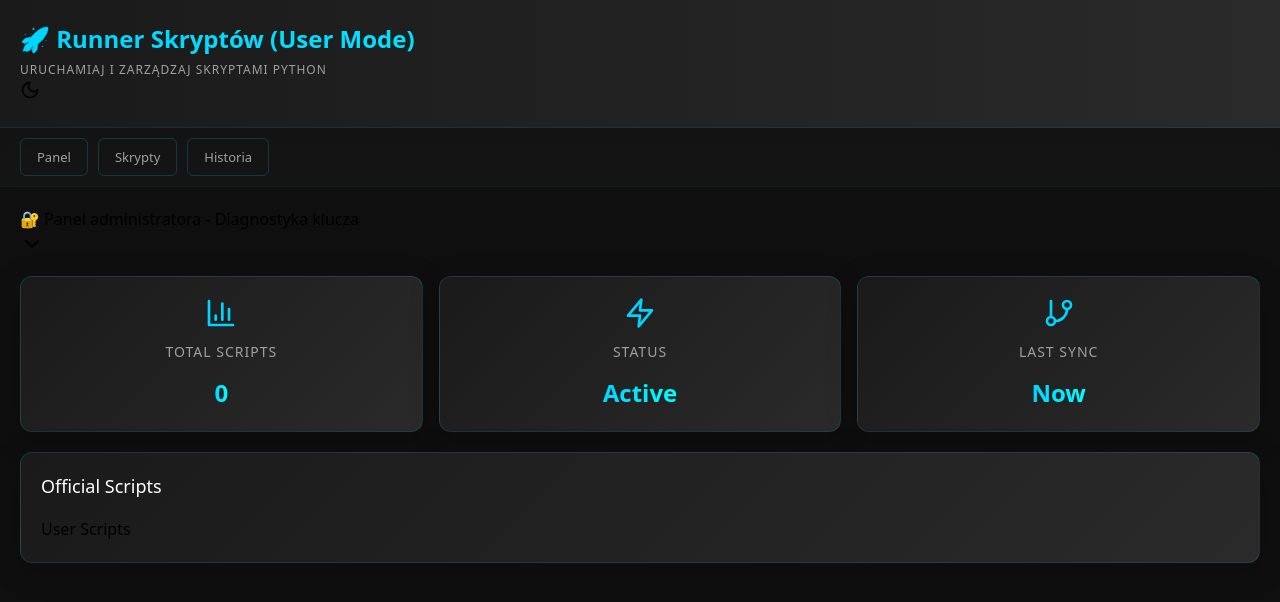
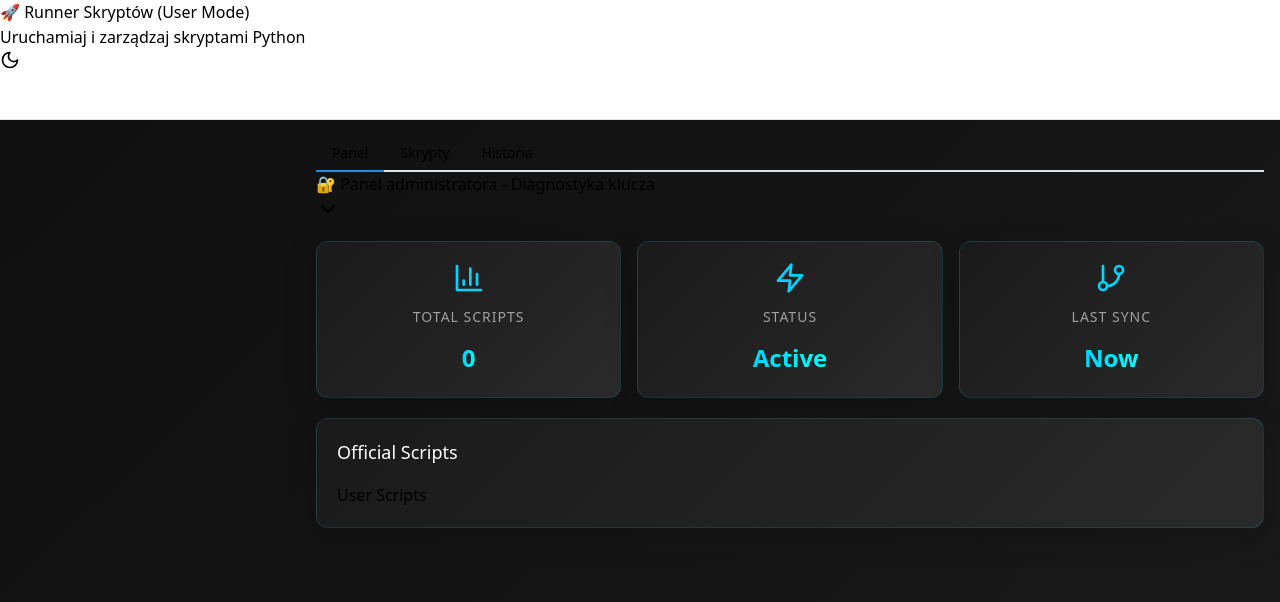
Before and after one commit to PatrykEmilLibert/script-runner, a React (Vite) app: page / in a window 1280 px wide. Shown: the top 602 px of the page. Built offline with nearby package versions, Linux system fonts and the light colour scheme.

Commit message:
refactor: Migrate App.tsx to Mantine AppShell & Tabs

```diff
--- a/src/App.tsx
+++ b/src/App.tsx
@@ -2,6 +2,7 @@ import { useState, useEffect } from "react";
 import { invoke } from "@tauri-apps/api/core";
 import { motion } from "framer-motion";
 import { useTranslation } from "react-i18next";
+import { AppShell, Tabs, Alert, Button, Stack, Group } from "@mantine/core";
 import Dashboard from "./components/Dashboard";
 import ScriptList from "./components/ScriptList";
 import ScriptExecutor from "./components/ScriptExecutor";
@@ -214,71 +215,50 @@ export default function App() {
   // Jeśli brak klucza administratora - pokaż app w user mode (read-only)
   if (!isAdmin) {
     return (
-      <div className="app-container dark:bg-gray-900 dark:text-white">
-        <header className="app-header bg-white dark:bg-gray-800 border-b dark:border-gray-700">
-          <div className="flex items-center justify-between">
+      <AppShell
+        header={{ height: 120 }}
+        navbar={{ width: 300, breakpoint: "sm", collapsed: { mobile: true } }}
+        padding="md"
+      >
+        <AppShell.Header className="dark:bg-gray-800 border-b dark:border-gray-700">
+          <div className="flex items-center justify-between h-full px-4">
             <div>
               <h1>🚀 {t('app.title')} <span className="text-sm text-gray-500">(User Mode)</span></h1>
               <p className="text-gray-600 dark:text-gray-400">{t('app.subtitle')}</p>
             </div>
             <DarkModeToggle />
           </div>
-        </header>
+        </AppShell.Header>
 
-        <nav className="app-nav bg-white dark:bg-gray-800 border-b dark:border-gray-700 px-4 py-3 flex gap-2 flex-wrap">
-          <button
-            className={`nav-btn px-4 py-2 rounded-lg transition-colors ${
-              activeTab === "dashboard"
-                ? "bg-blue-600 text-white"
-                : "bg-white dark:bg-gray-700 text-gray-800 dark:text-gray-200 hover:bg-gray-200 dark:hover:bg-gray-600"
-            }`}
-            onClick={() => setActiveTab("dashboard")}
-          >
-            {t('nav.dashboard')}
-          </button>
-          <button
-            className={`nav-btn px-4 py-2 rounded-lg transition-colors ${
-              activeTab === "scripts"
-                ? "bg-blue-600 text-white"
-                : "bg-white dark:bg-gray-700 text-gray-800 dark:text-gray-200 hover:bg-gray-200 dark:hover:bg-gray-600"
-            }`}
-            onClick={() => setActiveTab("scripts")}
-          >
-            {t('nav.scripts')}
-          </button>
-          <button
-            className={`nav-btn px-4 py-2 rounded-lg transition-colors ${
-              activeTab === "history"
-                ? "bg-blue-600 text-white"
-                : "bg-white dark:bg-gray-700 text-gray-800 dark:text-gray-200 hover:bg-gray-200 dark:hover:bg-gray-600"
-            }`}
-            onClick={() => setActiveTab("history")}
-          >
-            {t('nav.history')}
-          </button>
-        </nav>
+        <AppShell.Main>
+          <Tabs value={activeTab} onChange={(value) => setActiveTab(value as any)} className="w-full">
+            <Tabs.List className="mb-4 flex flex-wrap gap-2">
+              <Tabs.Tab value="dashboard">{t('nav.dashboard')}</Tabs.Tab>
+              <Tabs.Tab value="scripts">{t('nav.scripts')}</Tabs.Tab>
+              <Tabs.Tab value="history">{t('nav.history')}</Tabs.Tab>
+            </Tabs.List>
 
-        <main className="app-main p-4">
-          {activeTab === "dashboard" && (
+            <Tabs.Panel value="dashboard">
               <Dashboard
                 scripts={scripts}
                 officialScripts={officialScripts}
                 onAddScript={() => setShowAddScript(true)}
                 isAdmin={false}
               />
-          )}
-          {activeTab === "scripts" && (
+            </Tabs.Panel>
+
+            <Tabs.Panel value="scripts">
               <div className="scripts-section space-y-4">
                 <div className="flex flex-col md:flex-row md:items-center md:justify-between gap-3">
                   <div className="flex-1 md:max-w-md">
                     <SearchBox onSearch={setScriptSearch} />
                   </div>
-                <button
+                  <Button
                     onClick={() => setShowAddScript(true)}
-                  className="px-4 py-2 rounded-lg bg-blue-600 text-white hover:bg-blue-700"
+                    color="blue"
                   >
                     {t('scripts.addScript')}
-                </button>
+                  </Button>
                 </div>
 
                 <ScriptList
@@ -300,8 +280,12 @@ export default function App() {
                   onDelete={(s) => deleteScript(s, "scripts")}
                 />
               </div>
-          )}
-          {activeTab === "history" && <History />}
+            </Tabs.Panel>
+
+            <Tabs.Panel value="history">
+              <History />
+            </Tabs.Panel>
+          </Tabs>
 
           {selectedScript && (
             <motion.div className="mt-6" initial={{ y: 20, opacity: 0 }} animate={{ y: 0, opacity: 1 }}>
@@ -325,130 +309,85 @@ export default function App() {
               scriptsDir={scriptsDir}
             />
           )}
-        </main>
-      </div>
+        </AppShell.Main>
+      </AppShell>
     );
   }
 
   return (
-    <div className="app-container dark:bg-gray-900 dark:text-white">
-      <header className="app-header bg-white dark:bg-gray-800 border-b dark:border-gray-700">
-        <div className="flex items-center justify-between">
+    <AppShell
+      header={{ height: 120 }}
+      padding="md"
+    >
+      <AppShell.Header className="dark:bg-gray-800 border-b dark:border-gray-700">
+        <div className="flex items-center justify-between h-full px-4">
           <div>
             <h1>🚀 {t('app.title')}</h1>
             <p className="text-gray-600 dark:text-gray-400">{t('app.subtitle')}</p>
           </div>
           <DarkModeToggle />
         </div>
-      </header>
+      </AppShell.Header>
 
+      <AppShell.Main>
         {errorMessage && (
-        <div className="bg-yellow-100 dark:bg-yellow-900 border-l-4 border-yellow-500 text-yellow-700 dark:text-yellow-200 p-4 mx-4 mt-4 rounded">
-          <div className="flex items-start">
-            <div className="flex-shrink-0">
-              <svg className="h-5 w-5 text-yellow-500" viewBox="0 0 20 20" fill="currentColor">
-                <path fillRule="evenodd" d="M8.257 3.099c.765-1.36 2.722-1.36 3.486 0l5.58 9.92c.75 1.334-.213 2.98-1.742 2.98H4.42c-1.53 0-2.493-1.646-1.743-2.98l5.58-9.92zM11 13a1 1 0 11-2 0 1 1 0 012 0zm-1-8a1 1 0 00-1 1v3a1 1 0 002 0V6a1 1 0 00-1-1z" clipRule="evenodd" />
-              </svg>
-            </div>
-            <div className="ml-3">
-              <p className="text-sm font-medium">{errorMessage}</p>
-            </div>
-            <button
-              onClick={() => setErrorMessage("")}
-              className="ml-auto flex-shrink-0 text-yellow-500 hover:text-yellow-600"
+          <Alert
+            title="Error"
+            color="yellow"
+            mb="md"
+            withCloseButton
+            onClose={() => setErrorMessage("")}
           >
-              <span className="sr-only">Dismiss</span>
-              <svg className="h-5 w-5" viewBox="0 0 20 20" fill="currentColor">
-                <path fillRule="evenodd" d="M4.293 4.293a1 1 0 011.414 0L10 8.586l4.293-4.293a1 1 0 111.414 1.414L11.414 10l4.293 4.293a1 1 0 01-1.414 1.414L10 11.414l-4.293 4.293a1 1 0 01-1.414-1.414L8.586 10 4.293 5.707a1 1 0 010-1.414z" clipRule="evenodd" />
-              </svg>
-            </button>
-          </div>
-        </div>
+            {errorMessage}
+          </Alert>
         )}
 
-      <nav className="app-nav flex gap-2 bg-gray-100 dark:bg-gray-800 p-4 border-b dark:border-gray-700">
-        <button
-          className={`nav-btn px-4 py-2 rounded-lg transition-colors ${
-            activeTab === "dashboard"
-              ? "bg-blue-600 text-white"
-              : "bg-white dark:bg-gray-700 text-gray-800 dark:text-gray-200 hover:bg-gray-200 dark:hover:bg-gray-600"
-          }`}
-          onClick={() => setActiveTab("dashboard")}
-        >
-          {t('nav.dashboard')}
-        </button>
-        <button
-          className={`nav-btn px-4 py-2 rounded-lg transition-colors ${
-            activeTab === "scripts"
-              ? "bg-blue-600 text-white"
-              : "bg-white dark:bg-gray-700 text-gray-800 dark:text-gray-200 hover:bg-gray-200 dark:hover:bg-gray-600"
-          }`}
-          onClick={() => setActiveTab("scripts")}
-        >
-          {t('nav.scripts')}
-        </button>
-        <button
-          className={`nav-btn px-4 py-2 rounded-lg transition-colors ${
-            activeTab === "history"
-              ? "bg-blue-600 text-white"
-              : "bg-white dark:bg-gray-700 text-gray-800 dark:text-gray-200 hover:bg-gray-200 dark:hover:bg-gray-600"
-          }`}
-          onClick={() => setActiveTab("history")}
-        >
-          {t('nav.history')}
-        </button>
-        <button
-          className={`nav-btn px-4 py-2 rounded-lg transition-colors ${
-            activeTab === "logs"
-              ? "bg-blue-600 text-white"
-              : "bg-white dark:bg-gray-700 text-gray-800 dark:text-gray-200 hover:bg-gray-200 dark:hover:bg-gray-600"
-          }`}
-          onClick={() => setActiveTab("logs")}
-        >
-          {t('logs.title')}
-        </button>
-      </nav>
+        <Tabs value={activeTab} onChange={(value) => setActiveTab(value as any)} className="w-full">
+          <Tabs.List className="mb-4 flex flex-wrap gap-2">
+            <Tabs.Tab value="dashboard">{t('nav.dashboard')}</Tabs.Tab>
+            <Tabs.Tab value="scripts">{t('nav.scripts')}</Tabs.Tab>
+            <Tabs.Tab value="history">{t('nav.history')}</Tabs.Tab>
+            <Tabs.Tab value="logs">{t('logs.title')}</Tabs.Tab>
+          </Tabs.List>
 
-      <main className="app-main p-4">
-        {activeTab === "dashboard" && (
+          <Tabs.Panel value="dashboard">
             <Dashboard
               scripts={scripts}
               officialScripts={officialScripts}
               onAddScript={() => isAdmin && setShowAddScript(true)}
               isAdmin={isAdmin}
             />
-        )}
-        {activeTab === "scripts" && (
+          </Tabs.Panel>
+
+          <Tabs.Panel value="scripts">
             <div className="scripts-section space-y-4">
               <div className="flex flex-col md:flex-row md:items-center md:justify-between gap-3">
-              <div className="flex items-center gap-2">
-                <button
-                  className={`px-3 py-2 rounded-lg border dark:border-gray-700 ${
-                    viewMode === "list" ? "bg-blue-600 text-white" : "bg-white dark:bg-gray-800 text-gray-800 dark:text-gray-100"
-                  }`}
+                <Group>
+                  <Button
+                    variant={viewMode === "list" ? "filled" : "default"}
+                    color="blue"
                     onClick={() => setViewMode("list")}
                   >
                     {t('scripts.viewList')}
-                </button>
-                <button
-                  className={`px-3 py-2 rounded-lg border dark:border-gray-700 ${
-                    viewMode === "grid" ? "bg-blue-600 text-white" : "bg-white dark:bg-gray-800 text-gray-800 dark:text-gray-100"
-                  }`}
+                  </Button>
+                  <Button
+                    variant={viewMode === "grid" ? "filled" : "default"}
+                    color="blue"
                     onClick={() => setViewMode("grid")}
                   >
                     {t('scripts.viewGrid')}
-                </button>
-              </div>
+                  </Button>
+                </Group>
                 <div className="flex-1 md:max-w-md">
                   <SearchBox onSearch={setScriptSearch} />
                 </div>
                 {isAdmin && (
-                <button
+                  <Button
                     onClick={() => setShowAddScript(true)}
-                  className="px-4 py-2 rounded-lg bg-blue-600 text-white hover:bg-blue-700"
+                    color="blue"
                   >
                     {t('scripts.addScript')}
-                </button>
+                  </Button>
                 )}
               </div>
 
@@ -485,12 +424,18 @@ export default function App() {
                 <ScriptExecutor script={selectedScript} onOutput={setOutput} />
               )}
             </div>
-        )}
-        {activeTab === "history" && <History />}
-        {activeTab === "logs" && selectedScript && (
+          </Tabs.Panel>
+
+          <Tabs.Panel value="history">
+            <History />
+          </Tabs.Panel>
+
+          <Tabs.Panel value="logs">
+            {selectedScript && (
               <LogViewer scriptName={selectedScript} />
             )}
-      </main>
+          </Tabs.Panel>
+        </Tabs>
 
         {showAddScript && (
           <AddScript
@@ -502,7 +447,7 @@ export default function App() {
 
         {output && (
           <motion.div
-          className="output-panel bg-gray-900 text-gray-100 rounded-lg border dark:border-gray-700"
+            className="output-panel bg-gray-900 text-gray-100 rounded-lg border dark:border-gray-700 mt-6"
             initial={{ y: 100, opacity: 0 }}
             animate={{ y: 0, opacity: 1 }}
           >
@@ -510,6 +455,7 @@ export default function App() {
             <pre className="p-4 overflow-auto max-h-60">{output}</pre>
           </motion.div>
         )}
-    </div>
+      </AppShell.Main>
+    </AppShell>
   );
 }
```
Lines whose indentation alone changed are shown as unchanged.
